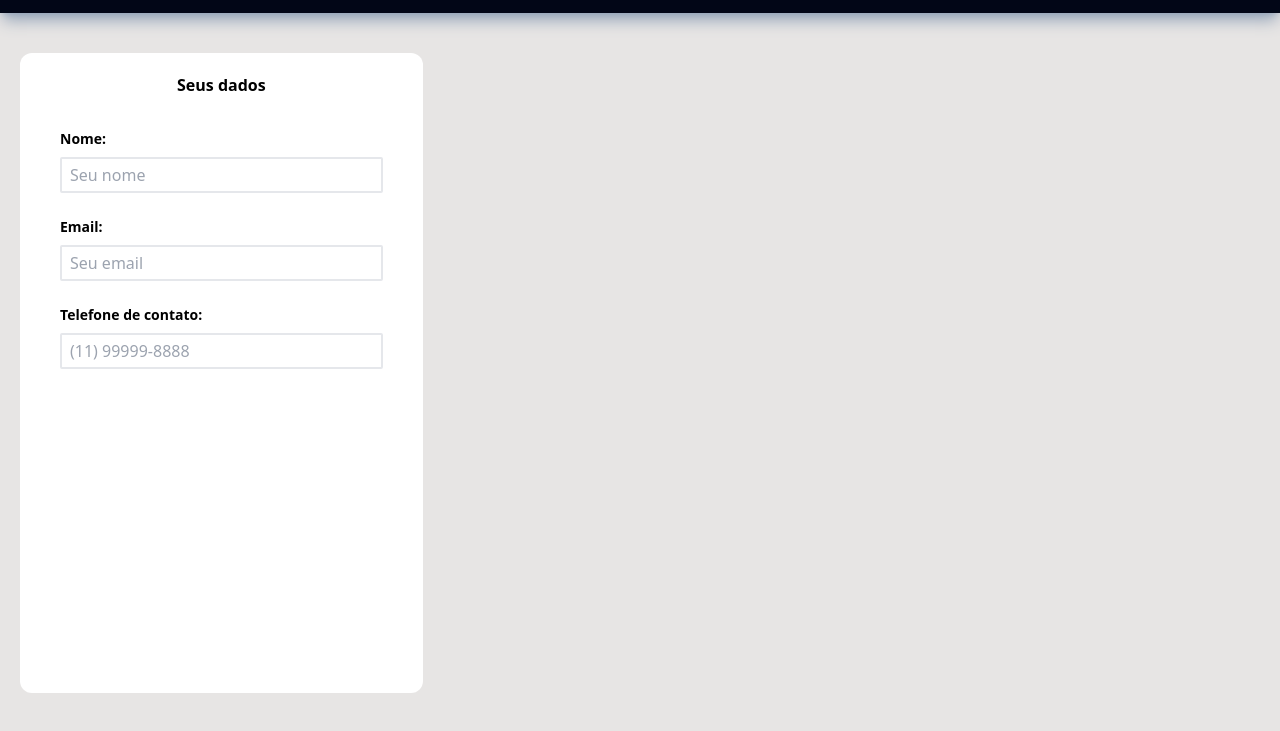
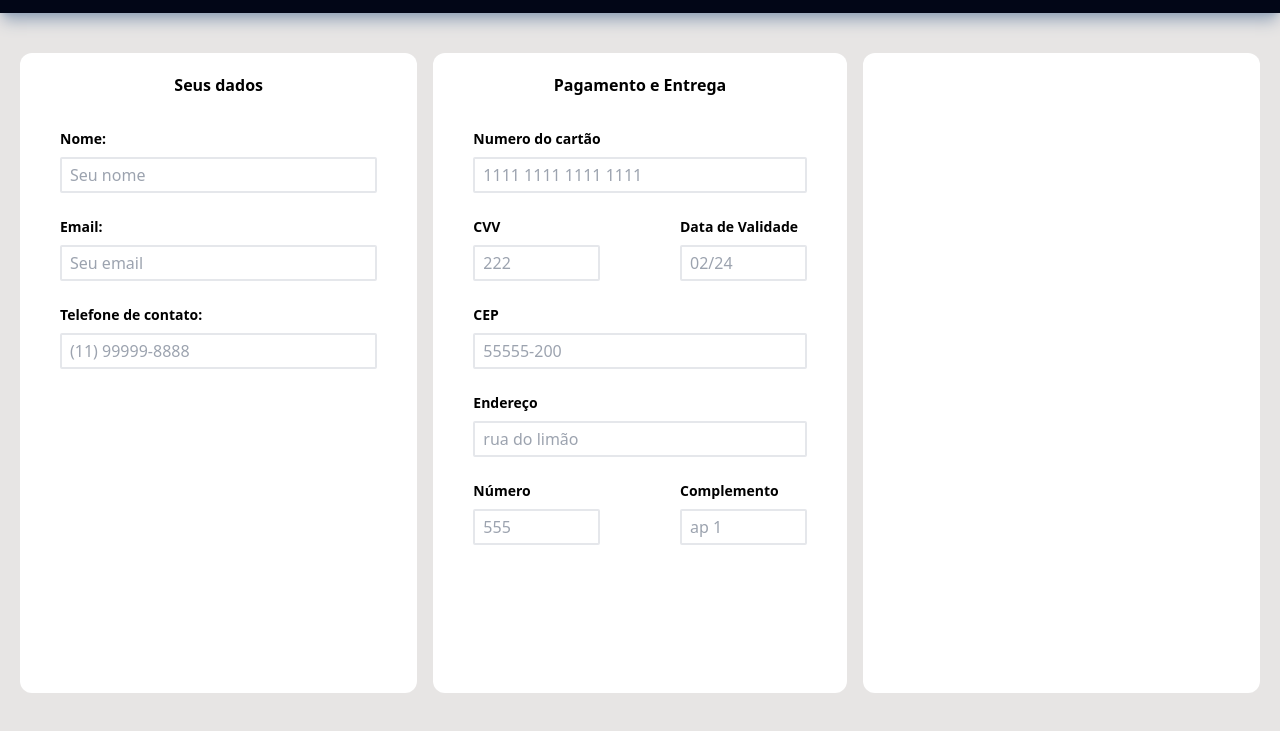
Before and after one commit to wagstalos/Magazine-Hashtag, a website built with Vite: page checkout.html in a window 1280 px wide. Shown: the part 67-798 px from the top of the page. Built offline with nearby package versions, Linux system fonts and the light colour scheme.

Commit message:
feat: pgto e entrega

```diff
--- a/checkout.html
+++ b/checkout.html
@@ -19,6 +19,7 @@
     </header>
 
     <form class="flex w-100 px-5 gap-4 py-10 grow">
+        <!-- seus dados -->
         <section id="dados-usuario" class="w-1/3 bg-white rounded-xl py-5">
             <p class="mb-5 text-center font-bold">Seus dados</p>
             <div class="flex flex-col px-10 py-3">
@@ -38,10 +39,59 @@
 
         </section>
 
-        <section id="dados-pagamento" class="w-1/3">
+        <!-- pagamento -->
+        <section id="pagamento-entrega" class="w-1/3 bg-white rounded-xl py-5">
+            <p class="mb-5 text-center font-bold">Pagamento e Entrega</p>
+            <div class="flex flex-col px-10 py-3">
+                <label for="numero-cartao" class="font-bold text-sm mb-2">Numero do cartão</label>
+                <input type="text" id="numero-cartao" class="rounded-sm px-2 border-2 py-1"
+                    placeholder="1111 1111 1111 1111" required>
+            </div>
+
+            <div class="flex">
+                <div class="flex flex-col px-10 py-3 w-1/2">
+                    <label for="cvv" class="font-bold text-sm mb-2">CVV</label>
+                    <input type="text" id="cvv" class="rounded-sm px-2 border-2 py-1" placeholder="222"
+                        required>
+                </div>
+
+                <div class="flex flex-col px-10 py-3 w-1/2">
+                    <label for="data-expiracao" class="font-bold text-sm mb-2">Data de Validade</label>
+                    <input type="text" id="data-expiracao" class="rounded-sm px-2 border-2 py-1" placeholder="02/24"
+                        required>
+                </div>
+            </div>
+
+            <div class="flex flex-col px-10 py-3">
+                <label for="cep" class="font-bold text-sm mb-2">CEP</label>
+                <input type="text" id="cep" class="rounded-sm px-2 border-2 py-1" placeholder="55555-200"
+                    required>
+            </div>
+
+            <div class="flex flex-col px-10 py-3">
+                <label for="endereco" class="font-bold text-sm mb-2">Endereço</label>
+                <input type="text" id="endereco" class="rounded-sm px-2 border-2 py-1"
+                    placeholder="rua do limão" required>
+            </div>
+
+            <div class="flex">
+                <div class="flex flex-col px-10 py-3 w-1/2">
+                    <label for="numero" class="font-bold text-sm mb-2">Número</label>
+                    <input type="text" id="numero" class="rounded-sm px-2 border-2 py-1" placeholder="555"
+                        required>
+                </div>
+
+                <div class="flex flex-col px-10 py-3 w-1/2">
+                    <label for="complemento" class="font-bold text-sm mb-2">Complemento</label>
+                    <input type="text" id="complemento" class="rounded-sm px-2 border-2 py-1" placeholder="ap 1"
+                        required>
+                </div>
+            </div>
 
         </section>
-        <section id="produtos-checkout" class="w-1/3">
+
+        <!-- produtos checkout -->
+        <section id="produtos-checkout" class="w-1/3 bg-white rounded-xl py-5">
 
         </section>
 
```
